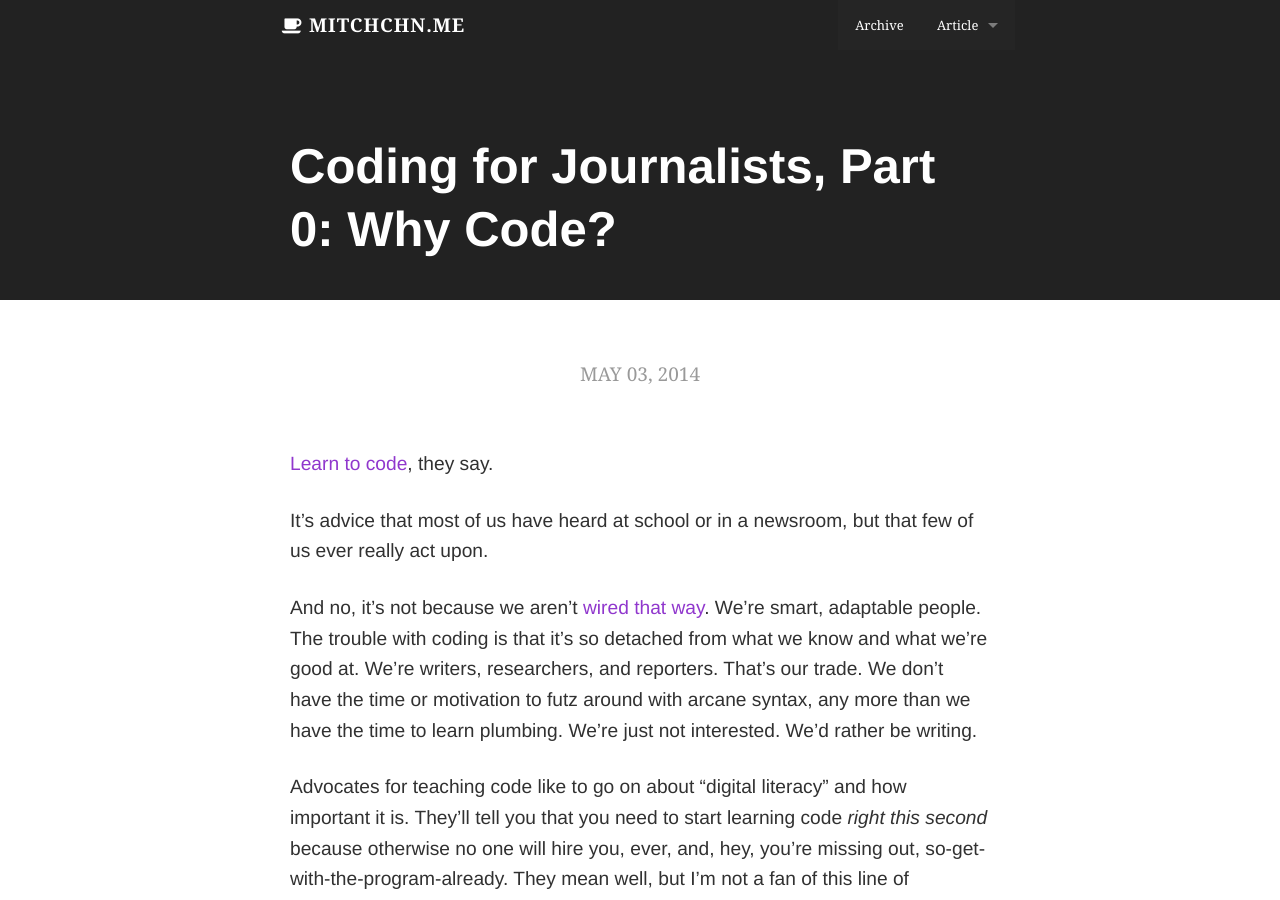
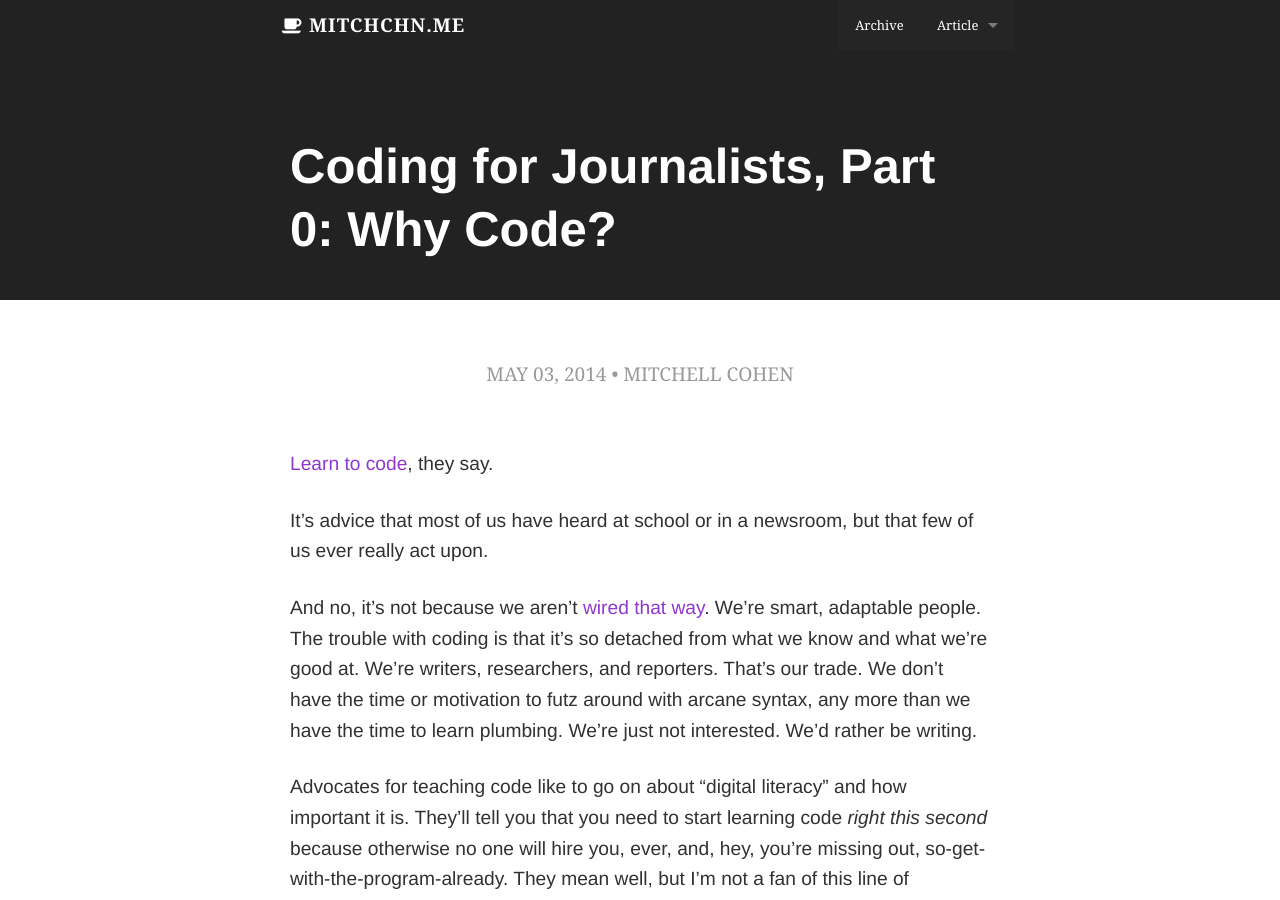
Before and after one commit to mitchchn/mitchchn.github.io, a Jekyll site: the page built from _posts/2014-05-03-coding-for-journalists-p0.md, in a window 1280 px wide and 900 px high. Built offline with Jekyll 4.4.1, drawn with Linux system fonts in a browser that asks for light colours; nearby versions of some CDN libraries.

Commit message:
google structured data

```diff
--- a/_includes/post-header.html
+++ b/_includes/post-header.html
@@ -1,6 +1,6 @@
 <header class = "post-header" id="post-content">
   <div class="post-controls text-center">
-  <time class="post-controls post-date" itemprop="datePublished" content="{{page.date | date: '%Y-%m-%d'}}">{{ page.date | date: "%B %d, %Y" }}</time>
+  <time class="post-controls post-date" itemprop="datePublished" content="{{page.date | date: '%Y-%m-%d'}}">{{ page.date | date: "%B %d, %Y" }}</time>&nbsp;&bull;&nbsp;<span itemprop="author">Mitchell Cohen</span>
   </div>
  <!--{% if page.tag %}
    <p class="category">
```
Also changed, not shown: 4 other files.
